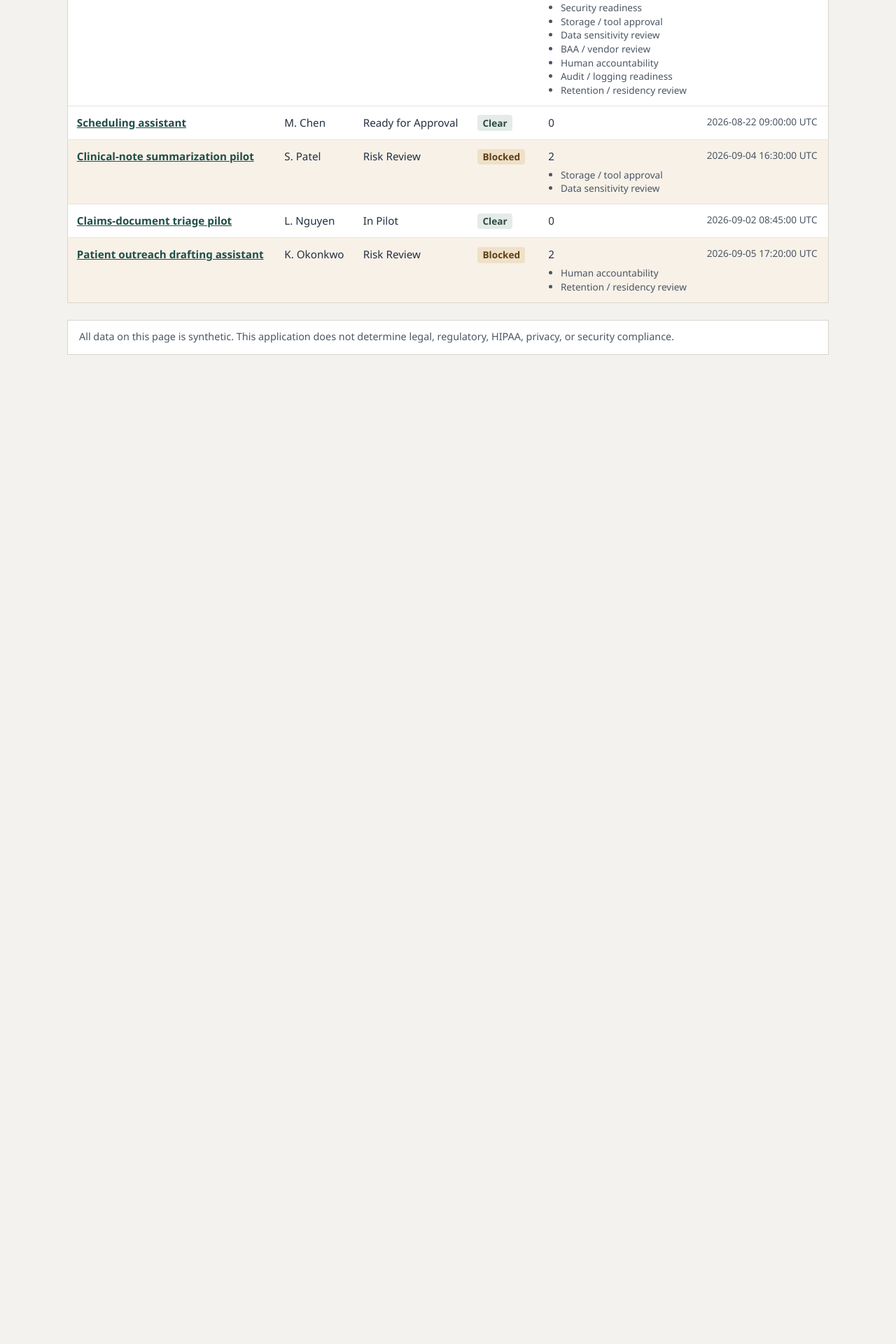
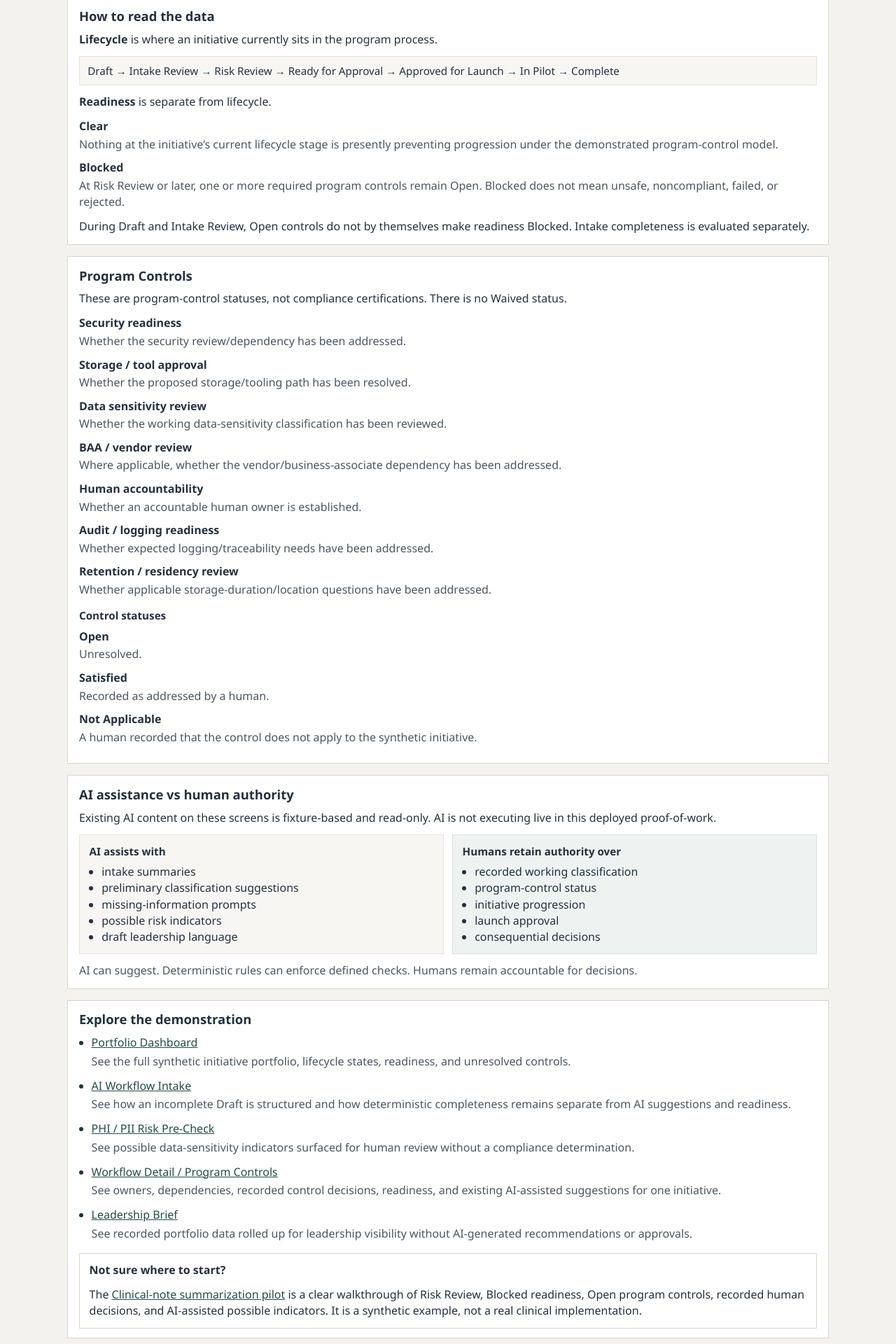
Before and after one commit to Hanzo9L/ai-program-control-workbench, a SvelteKit app: page / in a window 1280 px wide. Shown: the part 420-2340 px from the top of the page at 70% size. Before the commit the page ends 975 px from the top, so only its background shows below. Built offline with nearby package versions, Linux system fonts and the light colour scheme.

Commit message:
Add validated demo orientation and data guide

```diff
--- a/src/routes/+page.svelte
+++ b/src/routes/+page.svelte
@@ -33,11 +33,223 @@
 	<p class="nav">
 		<a href="/leadership-brief">Leadership Brief</a>
 	</p>
+
+	<section class="orientation" aria-label="Demo orientation and data guide">
 		<header class="header">
-		<h1>AI Program Control & Risk Workbench</h1>
+			<p class="eyebrow">Demo orientation &amp; data guide</p>
+			<h1>AI Program Control &amp; Risk Workbench</h1>
 			<p class="subtitle">
-			Lightweight proof-of-work for structuring AI initiatives, showing dependencies, and recording
-			readiness. Humans retain authority over consequential decisions.
+				A lightweight proof-of-work. It shows how emerging AI initiatives can be structured,
+				reviewed, and communicated while consequential decisions remain with accountable humans.
+			</p>
+		</header>
+
+		<section class="panel" aria-label="Introduction">
+			<h2>What this is</h2>
+			<p>
+				This application is a lightweight proof-of-work. It demonstrates how emerging AI
+				initiatives can be structured, reviewed, and communicated. Consequential decisions remain
+				with accountable humans.
+			</p>
+			<p>
+				All application data is synthetic. It does not represent any healthcare organization’s
+				systems, policies, architecture, workflows, or compliance requirements. It does not
+				determine legal, regulatory, HIPAA, privacy, or security compliance.
+			</p>
+		</section>
+
+		<section class="panel" aria-label="How to read the data">
+			<h2>How to read the data</h2>
+			<p>
+				<strong>Lifecycle</strong> is where an initiative currently sits in the program process.
+			</p>
+			<p class="lifecycle-path" data-lifecycle-path>
+				Draft → Intake Review → Risk Review → Ready for Approval → Approved for Launch → In Pilot →
+				Complete
+			</p>
+			<p>
+				<strong>Readiness</strong> is separate from lifecycle.
+			</p>
+			<dl class="readiness-defs">
+				<div>
+					<dt>Clear</dt>
+					<dd>
+						Nothing at the initiative’s current lifecycle stage is presently preventing progression
+						under the demonstrated program-control model.
+					</dd>
+				</div>
+				<div>
+					<dt>Blocked</dt>
+					<dd>
+						At Risk Review or later, one or more required program controls remain Open. Blocked
+						does not mean unsafe, noncompliant, failed, or rejected.
+					</dd>
+				</div>
+			</dl>
+			<p>
+				During Draft and Intake Review, Open controls do not by themselves make readiness Blocked.
+				Intake completeness is evaluated separately.
+			</p>
+		</section>
+
+		<section class="panel" aria-label="Program controls">
+			<h2>Program Controls</h2>
+			<p>
+				These are program-control statuses, not compliance certifications. There is no Waived
+				status.
+			</p>
+			<dl class="control-list">
+				<div>
+					<dt>Security readiness</dt>
+					<dd>Whether the security review/dependency has been addressed.</dd>
+				</div>
+				<div>
+					<dt>Storage / tool approval</dt>
+					<dd>Whether the proposed storage/tooling path has been resolved.</dd>
+				</div>
+				<div>
+					<dt>Data sensitivity review</dt>
+					<dd>Whether the working data-sensitivity classification has been reviewed.</dd>
+				</div>
+				<div>
+					<dt>BAA / vendor review</dt>
+					<dd>
+						Where applicable, whether the vendor/business-associate dependency has been addressed.
+					</dd>
+				</div>
+				<div>
+					<dt>Human accountability</dt>
+					<dd>Whether an accountable human owner is established.</dd>
+				</div>
+				<div>
+					<dt>Audit / logging readiness</dt>
+					<dd>Whether expected logging/traceability needs have been addressed.</dd>
+				</div>
+				<div>
+					<dt>Retention / residency review</dt>
+					<dd>Whether applicable storage-duration/location questions have been addressed.</dd>
+				</div>
+			</dl>
+			<h3>Control statuses</h3>
+			<dl class="status-list">
+				<div>
+					<dt>Open</dt>
+					<dd>Unresolved.</dd>
+				</div>
+				<div>
+					<dt>Satisfied</dt>
+					<dd>Recorded as addressed by a human.</dd>
+				</div>
+				<div>
+					<dt>Not Applicable</dt>
+					<dd>A human recorded that the control does not apply to the synthetic initiative.</dd>
+				</div>
+			</dl>
+		</section>
+
+		<section class="panel" aria-label="AI assistance and human authority">
+			<h2>AI assistance vs human authority</h2>
+			<p>
+				Existing AI content on these screens is fixture-based and read-only. AI is not executing
+				live in this deployed proof-of-work.
+			</p>
+			<div class="authority-grid">
+				<div class="authority-card">
+					<h3>AI assists with</h3>
+					<ul data-ai-assists>
+						<li>intake summaries</li>
+						<li>preliminary classification suggestions</li>
+						<li>missing-information prompts</li>
+						<li>possible risk indicators</li>
+						<li>draft leadership language</li>
+					</ul>
+				</div>
+				<div class="authority-card authority-human">
+					<h3>Humans retain authority over</h3>
+					<ul data-human-authority>
+						<li>recorded working classification</li>
+						<li>program-control status</li>
+						<li>initiative progression</li>
+						<li>launch approval</li>
+						<li>consequential decisions</li>
+					</ul>
+				</div>
+			</div>
+			<p class="principle">
+				AI can suggest. Deterministic rules can enforce defined checks. Humans remain accountable
+				for decisions.
+			</p>
+		</section>
+
+		<section class="panel" aria-label="Explore the demonstration">
+			<h2>Explore the demonstration</h2>
+			<ul class="explore-list">
+				<li>
+					<a href="#portfolio-dashboard">Portfolio Dashboard</a>
+					<p>
+						See the full synthetic initiative portfolio, lifecycle states, readiness, and
+						unresolved controls.
+					</p>
+				</li>
+				<li>
+					<a href="/initiatives/syn-internal-policy-assistant/intake">AI Workflow Intake</a>
+					<p>
+						See how an incomplete Draft is structured and how deterministic completeness remains
+						separate from AI suggestions and readiness.
+					</p>
+				</li>
+				<li>
+					<a href="/initiatives/syn-clinical-note-summarization/risk-precheck"
+						>PHI / PII Risk Pre-Check</a
+					>
+					<p>
+						See possible data-sensitivity indicators surfaced for human review without a
+						compliance determination.
+					</p>
+				</li>
+				<li>
+					<a href="/initiatives/syn-clinical-note-summarization"
+						>Workflow Detail / Program Controls</a
+					>
+					<p>
+						See owners, dependencies, recorded control decisions, readiness, and existing
+						AI-assisted suggestions for one initiative.
+					</p>
+				</li>
+				<li>
+					<a href="/leadership-brief">Leadership Brief</a>
+					<p>
+						See recorded portfolio data rolled up for leadership visibility without AI-generated
+						recommendations or approvals.
+					</p>
+				</li>
+			</ul>
+			<div class="start-callout">
+				<p class="start-label">Not sure where to start?</p>
+				<p>
+					The
+					<a href="/initiatives/syn-clinical-note-summarization"
+						>Clinical-note summarization pilot</a
+					>
+					is a clear walkthrough of Risk Review, Blocked readiness, Open program controls,
+					recorded human decisions, and AI-assisted possible indicators. It is a synthetic example,
+					not a real clinical implementation.
+				</p>
+			</div>
+		</section>
+
+		<p class="transparency" data-development-transparency>
+			Built with SvelteKit, TypeScript, Node.js, and synthetic data. Development was assisted by AI
+			coding tools under a stepwise validation, human-review, and version-control process.
+		</p>
+	</section>
+
+	<section id="portfolio-dashboard" class="dashboard" aria-label="Portfolio Dashboard">
+		<header class="header">
+			<h2>Portfolio Dashboard</h2>
+			<p class="subtitle">
+				Lightweight proof-of-work for structuring AI initiatives, showing dependencies, and
+				recording readiness. Humans retain authority over consequential decisions.
 			</p>
 		</header>
 
@@ -76,7 +288,10 @@
 				<tbody>
 					{#each initiatives as initiative (initiative.id)}
 						{@const open = openGates(initiative)}
-					<tr data-initiative-id={initiative.id} class:blocked={initiative.readiness === 'Blocked'}>
+						<tr
+							data-initiative-id={initiative.id}
+							class:blocked={initiative.readiness === 'Blocked'}
+						>
 							<th scope="row">
 								<a href="/initiatives/{initiative.id}">{initiative.name}</a>
 							</th>
@@ -109,9 +324,10 @@
 		</section>
 
 		<p class="disclaimer" role="note">
-		All data on this page is synthetic. This application does not determine legal, regulatory, HIPAA,
-		privacy, or security compliance.
+			All data on this page is synthetic. This application does not determine legal, regulatory,
+			HIPAA, privacy, or security compliance.
 		</p>
+	</section>
 </main>
 
 <style>
@@ -136,20 +352,174 @@
 		margin: 0 0 1.25rem;
 	}
 
-	.nav a {
+	.nav a,
+	.orientation a,
+	th a {
 		color: #1f4e46;
 	}
 
+	.header h1,
+	.header h2 {
+		margin: 0 0 0.5rem;
+		font-weight: 650;
+	}
+
 	.header h1 {
-		margin: 0 0 0.5rem;
 		font-size: 1.65rem;
-		font-weight: 650;
+	}
+
+	.header h2 {
+		font-size: 1.35rem;
+	}
+
+	.eyebrow {
+		margin: 0 0 0.35rem;
+		font-size: 0.8rem;
+		text-transform: uppercase;
+		letter-spacing: 0.04em;
+		color: #5c6570;
 	}
 
 	.subtitle {
 		margin: 0;
 		max-width: 42rem;
 		color: #4b5563;
+	}
+
+	.orientation {
+		margin: 0 0 2.25rem;
+	}
+
+	.panel,
+	.transparency,
+	.disclaimer,
+	.start-callout {
+		background: #fff;
+		border: 1px solid #d8d5cc;
+	}
+
+	.panel,
+	.transparency {
+		padding: 0.85rem 1rem;
+		margin: 1rem 0 0;
+	}
+
+	.panel h2,
+	.panel h3 {
+		margin: 0 0 0.5rem;
+	}
+
+	.panel h2 {
+		font-size: 1.15rem;
+	}
+
+	.panel h3 {
+		margin-top: 0.85rem;
+		font-size: 0.95rem;
+	}
+
+	.panel p {
+		margin: 0 0 0.75rem;
+	}
+
+	.panel p:last-child {
+		margin-bottom: 0;
+	}
+
+	.lifecycle-path {
+		padding: 0.55rem 0.7rem;
+		background: #f7f6f3;
+		border: 1px solid #e6e3db;
+		font-size: 0.95rem;
+	}
+
+	.readiness-defs,
+	.control-list,
+	.status-list {
+		margin: 0 0 0.75rem;
+	}
+
+	.readiness-defs div,
+	.control-list div,
+	.status-list div {
+		margin: 0 0 0.65rem;
+	}
+
+	.readiness-defs div:last-child,
+	.control-list div:last-child,
+	.status-list div:last-child {
+		margin-bottom: 0;
+	}
+
+	dt {
+		font-weight: 650;
+		margin: 0 0 0.15rem;
+	}
+
+	dd {
+		margin: 0;
+		color: #4b5563;
+	}
+
+	.authority-grid {
+		display: grid;
+		grid-template-columns: repeat(auto-fit, minmax(16rem, 1fr));
+		gap: 0.75rem;
+		margin: 0 0 0.75rem;
+	}
+
+	.authority-card {
+		padding: 0.75rem 0.85rem;
+		background: #f7f6f3;
+		border: 1px solid #e6e3db;
+	}
+
+	.authority-human {
+		background: #eef3f1;
+		border-color: #d5e0dc;
+	}
+
+	.authority-card h3 {
+		margin: 0 0 0.45rem;
+	}
+
+	.authority-card ul,
+	.explore-list {
+		margin: 0;
+		padding-left: 1.1rem;
+	}
+
+	.principle {
+		margin: 0;
+		color: #4b5563;
+	}
+
+	.explore-list li + li {
+		margin-top: 0.75rem;
+	}
+
+	.explore-list p {
+		margin: 0.2rem 0 0;
+		color: #4b5563;
+	}
+
+	.start-callout {
+		margin: 1rem 0 0;
+		padding: 0.75rem 0.85rem;
+	}
+
+	.start-label {
+		margin: 0 0 0.35rem;
+		font-weight: 650;
+	}
+
+	.transparency {
+		color: #4b5563;
+		font-size: 0.9rem;
+	}
+
+	.dashboard {
+		scroll-margin-top: 1rem;
 	}
 
 	.summary {
@@ -244,15 +614,9 @@
 		font-size: 0.85rem;
 	}
 
-	th a {
-		color: #1f4e46;
-	}
-
 	.disclaimer {
 		margin: 1.5rem 0 0;
 		padding: 0.85rem 1rem;
-		background: #fff;
-		border: 1px solid #d8d5cc;
 		color: #4b5563;
 		font-size: 0.9rem;
 	}
```
Also changed, not shown: 1 other file (tests, documents, lock files or other folders). Lines whose indentation alone changed are shown as unchanged.
